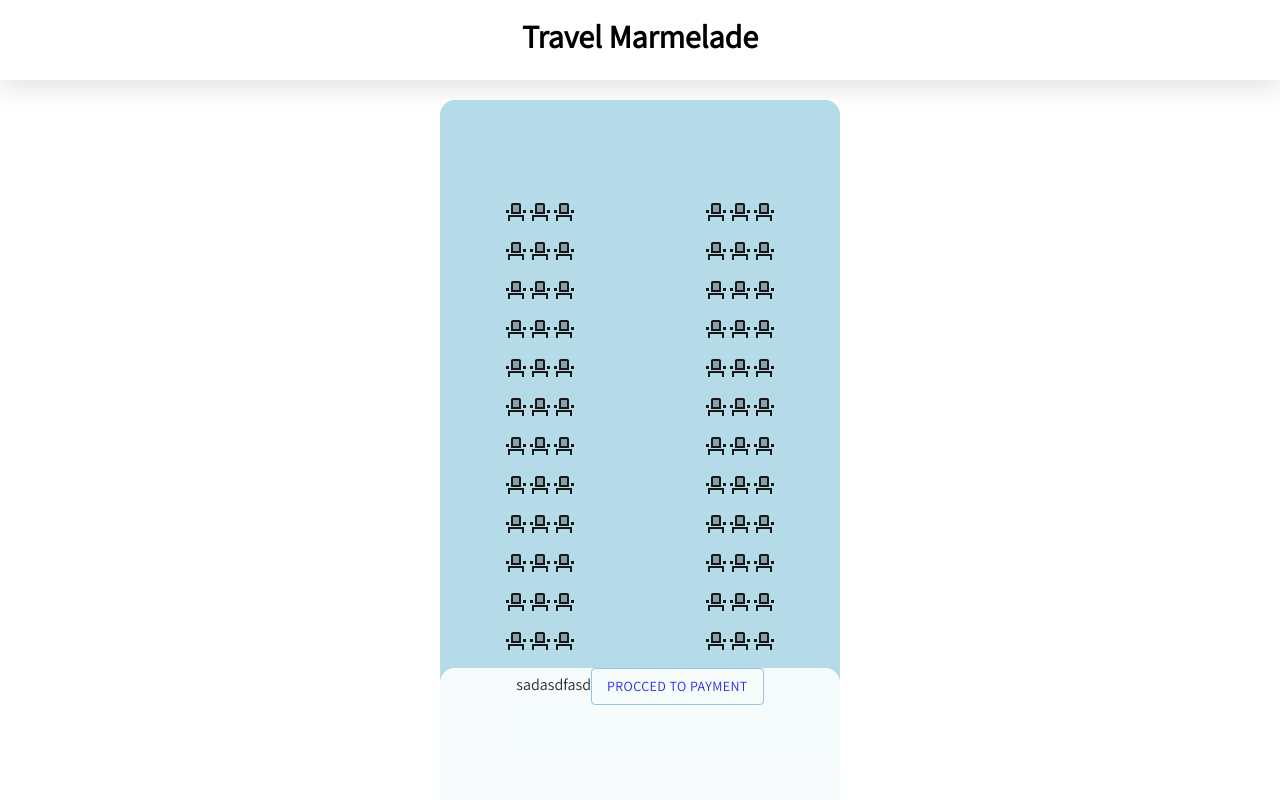
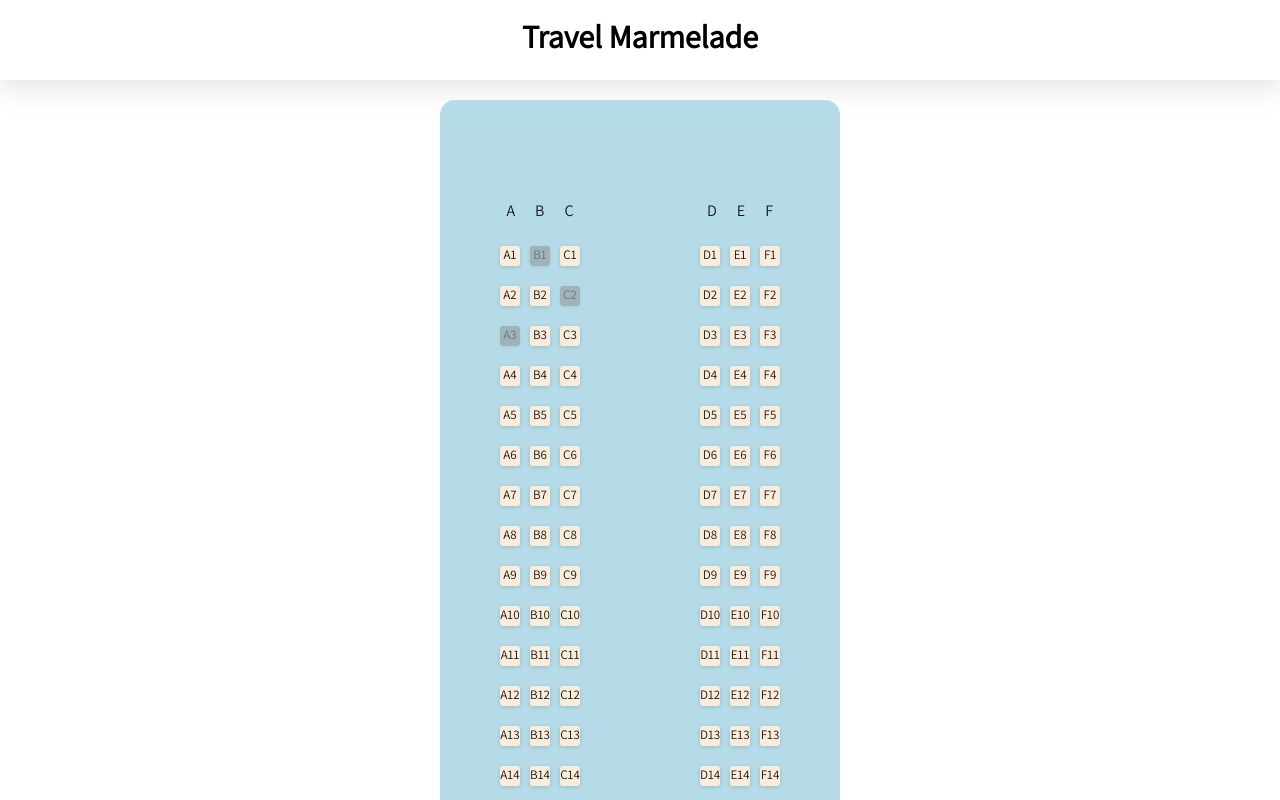
Before and after one commit to ElidorCohen/Travel-Agency, a React (Create React App) app: page /SeatsPicker in a window 1280 px wide. Shown: the top 800 px of the page. Built offline with nearby package versions, Linux system fonts and the light colour scheme.

Commit message:
seat picker fix

```diff
--- a/src/App.css
+++ b/src/App.css
@@ -18,6 +18,7 @@
 
 .flight_wrapper{
     display: grid;
+    min-height: 100%;
     grid-template-areas:
       'header header header header header header'
       'menu main main main main main'
--- a/src/components/Deck/Deck.css
+++ b/src/components/Deck/Deck.css
@@ -10,3 +10,18 @@
 .deck_container{
     text-align: center;
 }
+
+.row-letter{
+    display: flex;
+    width: 50%;
+    justify-content:center;
+}
+
+.row-letter-container{
+    display: flex;
+    flex-direction: row;
+}
+
+.seat_letter{
+    margin: 10px;
+}
--- a/src/components/Deck/Deck.jsx
+++ b/src/components/Deck/Deck.jsx
@@ -1,4 +1,4 @@
-import { useState, useEffect } from "react";
+import { useState, useEffect, useRef } from "react";
 import "./Deck.css";
 import Seats from "../Seats/Seats";
 import SeatsInfo from "../SeatsInfo/SeatsInfo";
@@ -7,85 +7,95 @@ import EL_AL_New_Logo from "../../images/logo-of-el-al-israel-airlines-1.svg"
 import KLM_LOGO from "../../images/KLM-Logo.wine.svg"
 import Button from '@mui/material/Button';
 
+export const  pickedSeats = []
 export default function Deck ({ logoa, logob, teamB, date, info, setModalContent, setModalOpen, setReFetch, bets, realGames, status }){
+    const takenSeats = ['A3','B1','C2']
+    const passengerNumber = useRef(3)
+    const [seatsComponenets, setSeatsComponenets] = useState([])
+    useEffect(()=>{
+        const initSeats = ()=>{
+            let rowPrice = 100;
+            let temp =[];
+            for (let i = 1; i < 19 ; i++){
+                console.log(i)
+                switch(i){
+                    case 5:
+                        console.log("asdtasdt")
+                        rowPrice = 200;
+                        break;
 
-    const getCarrierLogo = () =>{
-        return(
-            <div className='carriers_logo_container'>
-                <img className="logo_thumbnail" src={EL_AL_New_Logo}/>
-                <img className="logo_thumbnail" src={KLM_LOGO}/>
-            </div>
-        )
-    }
+                    case 9:
+                        rowPrice = 400;
+                        break;
+                    case 15:
+                        rowPrice = 600;
+                        break;
+                    default:
+                        break;
+                }
+                console.log(rowPrice)
+                temp.push(
+                    <Seats
+                        rowNumber={i}
+                        passangerNumber={passengerNumber}
+                        // setPassengerNumber={setPassengerNumber}
+                        rowPrice={rowPrice}
+                    />
+                )
+            }
+            setSeatsComponenets(temp);
+        }
+        const disableSeats = ()=>{
+            takenSeats.map((element)=>{
+                document.getElementById(`seat-${element}`).style.cursor = 'not-allowed'
+                document.getElementById(`seat-${element}`).style.backgroundColor = 'gray'
+                document.getElementById(`seat-${element}`).style.opacity = '0.5'
+                document.getElementById(`seat-${element}`).ariaDisabled = 'true'
+            })
+        }
+        initSeats();
+        setTimeout(()=>{
+            disableSeats();
+        }, 150)
+    },[])
 
-    const flightData = () =>{
-        return(
-            <div className='flights_details_container'>
-                {flightTime("06:00","LAV","08:00","TLV")}
-                {flightTime("12:00","LAX","08:00","TLV")}
-            </div>
-        )
-    }
-
-    const flightTime = (timeA,airportA,timeB,airportB) =>{
-        return(
-            <div className='flights_time_container'>
-                {flightTimes(timeA,airportA)}
-                <div className="somthing_in_between">
-                    sdfasdfsadf
-                </div>
-                {flightTimes(timeB,airportB)}
-            </div>
-        )
-    }
-
-    const flightTimes = (time, airport) =>{
-        return(
-            <div className="flight_time_airport_container">
-                <div className='flight_time'>
-                    {time}
-                </div>
-                <div className='flight_airport'>
-                    {airport}
-                </div>
-            </div>
-        )
-    }
-
-    const price = () =>{
-        return(
-            <div className="price_Wrapper">
-                <div className="price">
-                    200$
-                </div>
-                <div className="button_div">
-                    <Button
-                        variant="outlined"
-                    >
-                        SAELECTA BLATH
-                    </Button>
-                </div>
-            </div>
-        );
-    }
 
     return (
         <>
         <div className="deck_container">
             <div className="deck_componenet" style={{marginBottom: "30px"}}>
                 <div style={{'position':'relative', 'top':'10%'}}>
-                    <Seats/>
-                    <Seats/>
-                    <Seats/>
-                    <Seats/>
-                    <Seats/>
-                    <Seats/>
-                    <Seats/>
-                    <Seats/>
-                    <Seats/>
-                    <Seats/>
-                    <Seats/>
-                    <Seats/>
+                    <div className='row-letter-container'>
+                        <div className="row-letter">
+                            <div className="seat_letter">A</div>
+                            <div className="seat_letter">B</div>
+                            <div className="seat_letter">C</div>
+                        </div>
+                        <div className="row-letter">
+                            <div className="seat_letter">D</div>
+                            <div className="seat_letter">E</div>
+                            <div className="seat_letter">F</div>
+                        </div>
+                    </div>
+                    {/* <Seats
+                        rowNumber={1}
+                        passangerNumber={passangerNumber}
+                        setPassengerNumber={setPassengerNumber}
+                        rowPrice={1000}
+                    />
+                    <Seats
+                        rowNumber={2}
+                        passangerNumber={passangerNumber}
+                        setPassengerNumber={setPassengerNumber}
+                        rowPrice={1020}
+                    />
+                    <Seats
+                        rowNumber={3}
+                        passangerNumber={passangerNumber}
+                        setPassengerNumber={setPassengerNumber}
+                        rowPrice={1200}
+                    /> */}
+                    {seatsComponenets}
                     <SeatsInfo/>
                     {/* {getCarrierLogo()}
                     {flightData()}
--- /dev/null
+++ b/src/components/SeatPlaceHolder/SeatPlaceHolder.css
@@ -0,0 +1,12 @@
+.seat{
+    width:20px;
+    height: 20px;
+    background-color: antiquewhite;
+    box-shadow: rgba(0, 0, 0, 0.16) 0px 1px 4px;
+    border-radius: 3px;
+    margin: 5px;
+    cursor: pointer;
+    z-index: 1000;
+    font-size: 13px;
+    text-align: center;
+}
--- /dev/null
+++ b/src/components/SeatPlaceHolder/SeatPlaceHolder.jsx
@@ -0,0 +1,17 @@
+import { useState } from "react";
+import "./SeatPlaceHolder.css";
+import SearchBar from "../SearchBar/SearchBar";
+
+
+
+export default function SeatPlaceHolder ({ seatNumber, id }) {
+    return (
+        <>
+            <div className='seat_ph_container'>
+                <div className="seat" id={id}>
+                    {seatNumber}
+                </div>
+            </div>
+        </>
+    )
+}
--- a/src/components/Seats/Seats.css
+++ b/src/components/Seats/Seats.css
@@ -9,3 +9,8 @@
 .seat_icon{
     cursor: pointer;
 }
+
+.seats_row_container{
+    display: flex;
+    flex-direction: row;
+}
--- a/src/components/Seats/Seats.jsx
+++ b/src/components/Seats/Seats.jsx
@@ -1,31 +1,71 @@
 import { useState } from "react";
 import "./Seats.css";
 import SearchBar from "../SearchBar/SearchBar";
+import SeatsPlaceHolder from "../SeatPlaceHolder/SeatPlaceHolder";
 import EventSeatTwoToneIcon from '@mui/icons-material/EventSeatTwoTone';
 import Tooltip from '@mui/material/Tooltip';
 import * as controller from "../../controllers/SeatPickerController";
 
 
-export default function Seats ({ id, teamA, teamB, date, info, setModalContent, setModalOpen, setReFetch, bets, realGames, status }) {
+export default function Seats ({ rowNumber, rowPrice, setPassengerNumber, passangerNumber }) {
+
+    const createSeatRows = () => {
+        return(
+            <>
+                <div className='seats_row_container' >
+                    <div className='seat_parent' aria-disabled='true'  onClick={(e)=>controller.pickSeat(e, passangerNumber)}  >
+                            <SeatsPlaceHolder
+                                seatNumber={`A${rowNumber}`}
+                                id={`seat-A${rowNumber}`}
+                                onClick={(e)=>controller.pickSeat(e)}
+                            />
+                    </div>
+                    <div className='seat_parent' aria-disabled='false'  onClick={(e)=>controller.pickSeat(e,  passangerNumber)}  >
+                            <SeatsPlaceHolder
+                                seatNumber={`B${rowNumber}`}
+                                id={`seat-B${rowNumber}`}
+                                onClick={(e)=>controller.pickSeat(e)}
+                            />
+                    </div>
+                    <div className='seat_parent' aria-disabled='false' onClick={(e)=>controller.pickSeat(e, passangerNumber)}>
+                            <SeatsPlaceHolder
+                                seatNumber={`C${rowNumber}`}
+                                id={`seat-C${rowNumber}`}
+                            />
+                    </div>
+                </div>
+                <div className='seats_row_container'>
+                    <div className='seat_parent' aria-disabled='true'  onClick={(e)=>controller.pickSeat(e, passangerNumber)} >
+                            <SeatsPlaceHolder
+                                seatNumber={`D${rowNumber}`}
+                                id={`seat-D${rowNumber}`}
+                                onClick={(e)=>controller.pickSeat(e)}
+                            />
+                    </div>
+                    <div className='seat_parent' aria-disabled='false'  onClick={(e)=>controller.pickSeat(e, passangerNumber)} >
+                            <SeatsPlaceHolder
+                                seatNumber={`E${rowNumber}`}
+                                id={`seat-E${rowNumber}`}
+                                onClick={(e)=>controller.pickSeat(e)}
+                            />
+                    </div>
+                    <div className='seat_parent' aria-disabled='false'  onClick={(e)=>controller.pickSeat(e, passangerNumber)} >
+                            <SeatsPlaceHolder
+                                seatNumber={`F${rowNumber}`}
+                                id={`seat-F${rowNumber}`}
+                                onClick={(e)=>controller.pickSeat(e)}
+                            />
+                    </div>
+                </div>
+            </>
+        )
+    };
+    console.log('seats.js', rowPrice)
+
     return (
         <>
-            <div className='seats_row'>
-                <div>
-                    <Tooltip title="A1">
-                        <EventSeatTwoToneIcon onClick={(e)=>controller.pickSeat(e)} className='seat_icon' placement="top-start"/>
-                    </Tooltip>
-                    <Tooltip title="A2">
-                        <EventSeatTwoToneIcon onClick={(e)=>controller.pickSeat(e)} className='seat_icon' placement="top-start"/>
-                    </Tooltip>
-                    <Tooltip title="A3" placement="top">
-                        <EventSeatTwoToneIcon onClick={(e)=>controller.pickSeat(e)} className='seat_icon' />
-                    </Tooltip>
-                </div>
-                <div>
-                    <EventSeatTwoToneIcon className='seat_icon' />
-                    <EventSeatTwoToneIcon className='seat_icon' />
-                    <EventSeatTwoToneIcon className='seat_icon' />
-                </div>
+            <div className='seats_row' data-price={`${rowPrice}`}>
+                {createSeatRows()}
             </div>
         </>
     )
--- a/src/components/SeatsInfo/SeatsInfo.jsx
+++ b/src/components/SeatsInfo/SeatsInfo.jsx
@@ -4,9 +4,14 @@ import {Link, useLocation } from 'react-router-dom';
 import Button from '@mui/material/Button';
 import EL_AL_New_Logo from "../../images/logo-of-el-al-israel-airlines-1.svg"
 import KLM_LOGO from "../../images/KLM-Logo.wine.svg"
+import { pickedSeats } from "../Deck/Deck";
 
 export default function SeatsInfo ({ logoa, logob, teamB, date, info, setModalContent, setModalOpen, setReFetch, bets, realGames, status }){
+    const calculatePrice = () => {
+        Object.keys(pickedSeats).forEach(()=>{
 
+        })
+    }
     return (
         <>
         <div className="seats_info_container">
--- a/src/controllers/SeatPickerController.js
+++ b/src/controllers/SeatPickerController.js
@@ -1,7 +1,25 @@
+import {pickedSeats} from "../components/Deck/Deck"
 
+export const pickSeat = (e,passengerNumber) => {
+    if(e.target.getAttribute('class') == 'seat' && e.target.getAttribute('aria-disabled') != 'true' ){
+        console.log(passengerNumber)
+        if(passengerNumber.current > 0 && e.target.style.backgroundColor != 'red'){
+            console.log('what')
+            e.target.style.backgroundColor  = "red"
+            pickedSeats[e.target.id] = {
+                'seat':e.target.id.replace('seat-',''),
+                'price':e.target.closest('.seats_row').getAttribute('data-price')
+            }
+            passengerNumber.current = passengerNumber.current - 1
+            console.log("added Seat: ", pickedSeats, passengerNumber)
+        } else if (e.target.style.backgroundColor == 'red'){
+            e.target.style.backgroundColor  = "antiquewhite"
+            delete pickedSeats[e.target.id];
+            passengerNumber.current = passengerNumber.current + 1
+            console.log("removed Seat: ", pickedSeats, passengerNumber)
 
-export const pickSeat = (e, seatsArray) => {
-    e.target.style.color == 'red' ? e.target.style.color = "black" : e.target.style.color = "red"
+        }
+    }
 }
 
 export const consolee = () => {
--- a/src/pages/Flights.js
+++ b/src/pages/Flights.js
@@ -13,7 +13,7 @@ function Flights() {
   useEffect(() => {
     const getFlights = async ()=>{
       try{
-        const res  = await axios.get('http://localhost:3000/getFlights');
+        const res  = await axios.get('http://localhost:3001/getFlights');
         setFlights(res.data.flights);
         console.log(res.data.flights);
       } catch (e){
```
Also changed, not shown: src/pages/PassengerDetails.js (+11 -7 lines).
